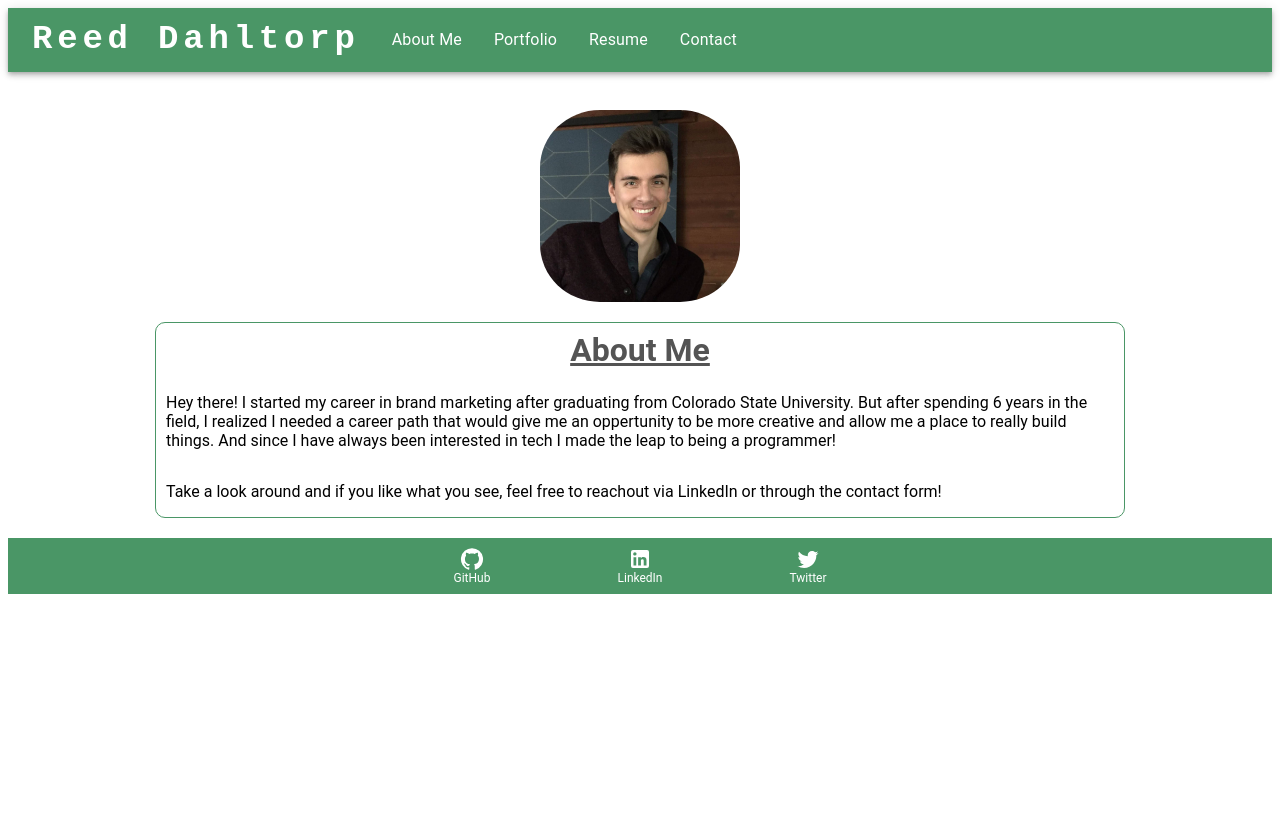
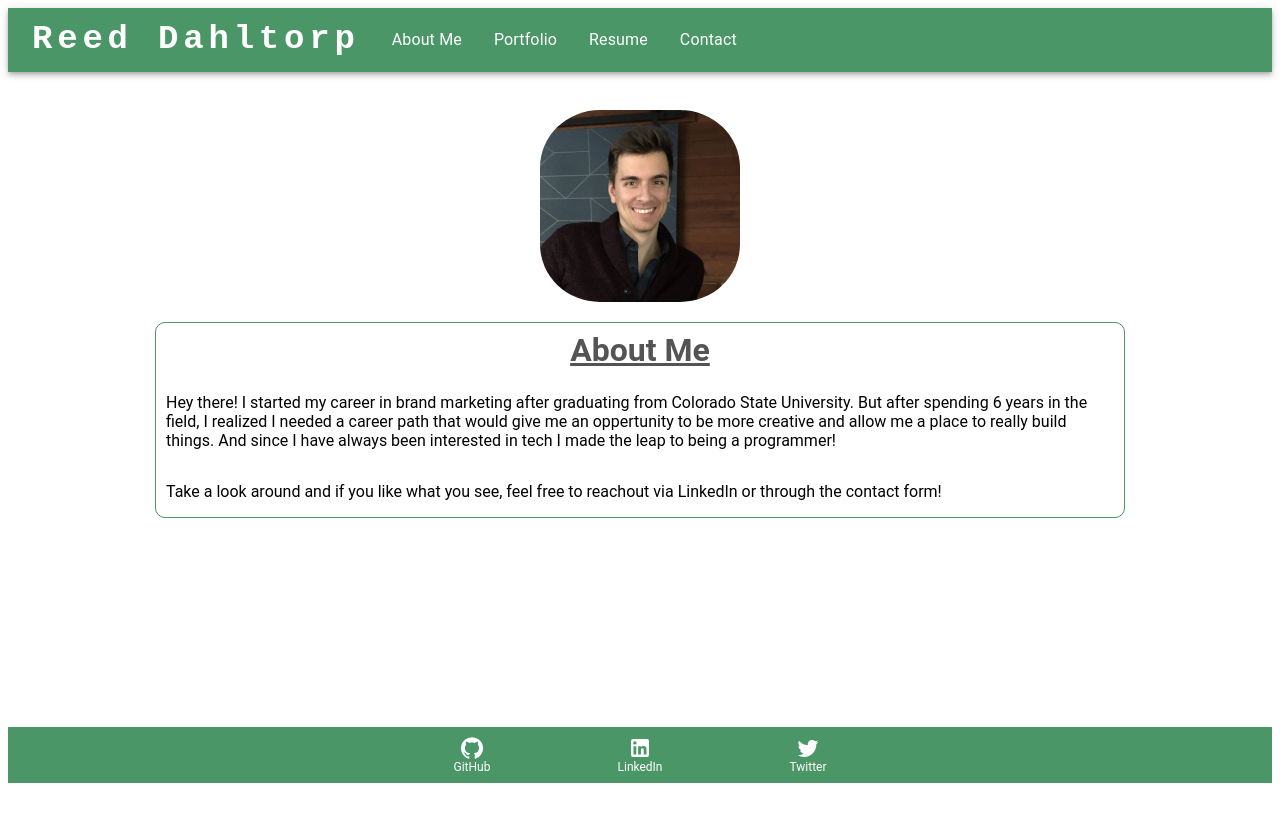
Before and after one commit to rdahltorp/rd-react-portfolio, a React (Create React App) app: page / in a window 1280 px wide. Built offline with nearby package versions, Linux system fonts and the light colour scheme.

Commit message:
Adjusted footer spacing

```diff
--- a/src/App.css
+++ b/src/App.css
@@ -15,6 +15,18 @@ button {
     margin: 30px;
     border-radius: 10px;
     padding: 3px 8px;
+}
+
+.flexWrapper {
+    display: flex;
+    min-height: 100vh;
+    flex-direction: column;
+    justify-content: flex-start;
+}
+
+.footer {
+    margin-top: auto;
+    margin-bottom: 2%;
 }
 
 .mainContainer {
--- a/src/components/Footer/footer.js
+++ b/src/components/Footer/footer.js
@@ -12,6 +12,7 @@ export default function SimpleBottomNavigation() {
   const [value, setValue] = React.useState(0);
 
   return (
+    <div className='footer'>
       <Box sx={{ alignItems: 'center', }}>
         <BottomNavigation
           showLabels
@@ -25,21 +26,6 @@ export default function SimpleBottomNavigation() {
           <BottomNavigationAction sx={{color: 'white'}} label="Twitter" icon={<TwitterIcon />} href="https://twitter.com/rdahltorp" target="_blank" rel="noreferrer" />
         </BottomNavigation>
       </Box>
+    </div>
   );
 }
-
-
-
-// import React from "react";
-
-// export default function Footer() {
-//     return (
-//         <div>
-//             <ul>
-//                 <li><a href="https://github.com/rdahltorp" target="_blank" rel="noreferrer">GitHub</a></li>
-//                 <li><a href="https://www.linkedin.com/in/reeddahltorp/" target="_blank" rel="noreferrer">LinkedIn</a></li>
-//                 <li><a href="https://stackoverflow.com/users/21008616/reed-dahltorp" target="_blank" rel="noreferrer">StackOverflow</a></li>
-//             </ul>
-//         </div>
-//     )
-// }
--- a/src/components/PageHandler.js
+++ b/src/components/PageHandler.js
@@ -29,7 +29,7 @@ export default function PageHandler() {
     const handlePageChange = (page) => setCurrentPage(page)
 
     return (
-        <div>
+        <div className="flexWrapper">
             <Navigation currentPage={currentPage} handlePageChange={handlePageChange} />
             <main>
                 {renderPage()}
```
Lines whose indentation alone changed are shown as unchanged.
